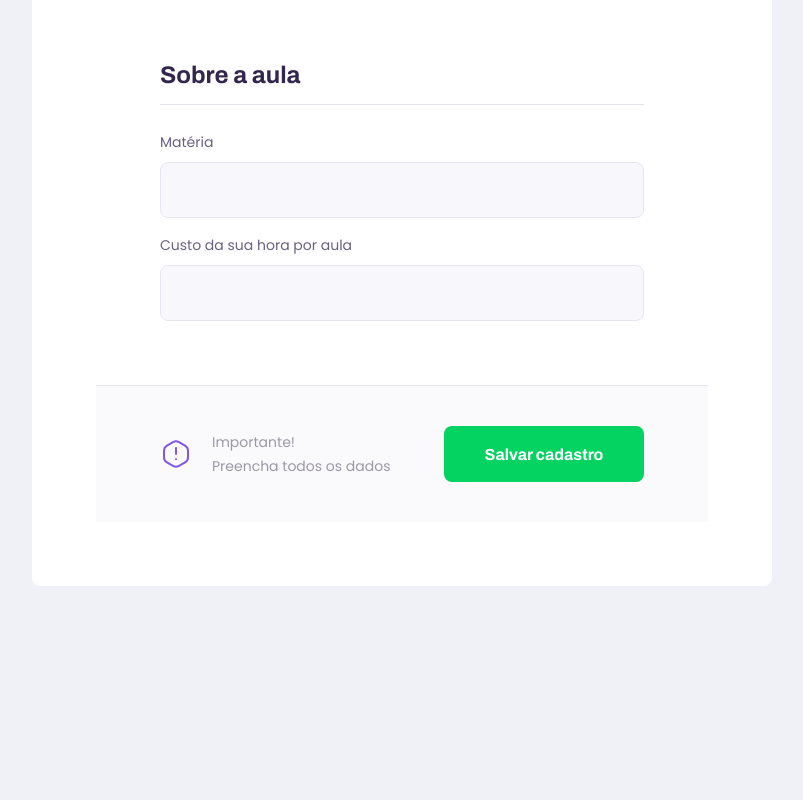
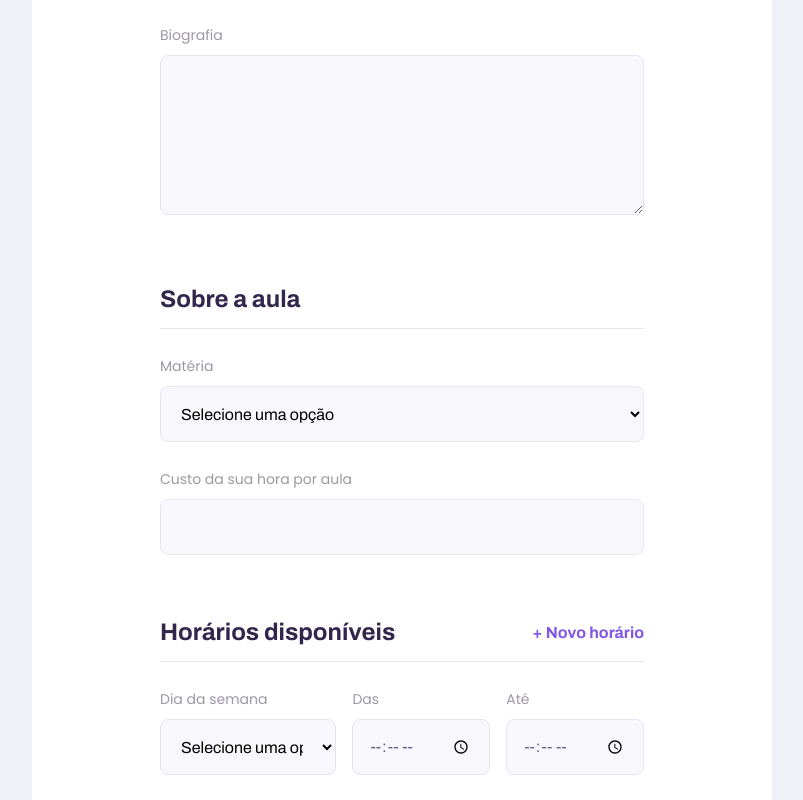
Before and after one commit to WardAndre/NextLevelWeek, a React (Create React App) app: page /give-classes in a window 1280 px wide. Shown: the part 800-1600 px from the top of the page, without its empty margins (238-1041 px from the left). Before the commit the page ends 1386 px from the top, so only its background shows below. Built offline with nearby package versions, Linux system fonts and the light colour scheme.

Commit message:
form fields done

```diff
--- /dev/null
+++ b/src/components/Select/index.tsx
@@ -0,0 +1,28 @@
+import React, {SelectHTMLAttributes} from 'react'
+import './styles.css'
+
+interface SelectProps extends SelectHTMLAttributes<HTMLSelectElement> {
+    name: string
+    label: string
+    options: Array<{
+        value: string
+        label: string
+    }>
+}
+
+const Select: React.FC<SelectProps> = ({label, name, options, ...rest}) => {
+    return (
+        <div className="select-block">
+            <label htmlFor={name}>{label}</label>
+            <select id={name} {...rest}>
+                <option value='' disabled selected hidden>Selecione uma opção</option>
+
+                {options.map(option => {
+                    return <option key={option.value} value={option.value}>{option.label}</option>
+                })}
+            </select>
+        </div>
+    )
+}
+
+export default Select
--- /dev/null
+++ b/src/components/Select/styles.css
@@ -0,0 +1,34 @@
+.select-block {
+    position: relative;
+}
+
+.select-block + .select-block{
+    margin-top: 1.4rem;
+}
+
+.select-block label {
+    font-size: 1.4rem;
+}
+
+.select-block select {
+    width: 100%;
+    height: 5.6rem;
+    margin-top: 0.8rem;
+    border-radius: 0.8rem;
+    background: var(--color-input-background);
+    border: 1px solid var(--color-line-in-white);
+    outline: 0;
+    padding: 0 1.6rem;
+    font: 1.6rem Archivo;
+}
+
+.select-block:focus-within::after {
+    width: calc(100% -3.2rem);
+    height: 2px;
+    content: '';
+    background: var(--color-primary-light);
+    position: absolute;
+    left: 1.6rem;
+    right: 1.6rem;
+    bottom: 0;
+}
--- /dev/null
+++ b/src/components/Textarea/index.tsx
@@ -0,0 +1,18 @@
+import React, {TextareaHTMLAttributes} from 'react'
+import './styles.css'
+
+interface TextareaProps extends TextareaHTMLAttributes<HTMLTextAreaElement> {
+    name: string
+    label: string
+}
+
+const Textarea: React.FC<TextareaProps> = ({label, name, ...rest}) => {
+    return (
+        <div className="textarea-block">
+            <label htmlFor={name}>{label}</label>
+            <textarea id={name} {...rest}/>
+        </div>
+    )
+}
+
+export default Textarea
--- /dev/null
+++ b/src/components/Textarea/styles.css
@@ -0,0 +1,36 @@
+.textarea-block {
+    position: relative;
+}
+
+.textarea-block + .textarea-block{
+    margin-top: 1.4rem;
+}
+
+.textarea-block label {
+    font-size: 1.4rem;
+}
+
+.textarea-block textarea {
+    width: 100%;
+    height: 16rem;
+    min-height: 8rem;
+    margin-top: 0.8rem;
+    border-radius: 0.8rem;
+    background: var(--color-input-background);
+    border: 1px solid var(--color-line-in-white);
+    outline: 0;
+    resize: vertical;
+    padding: 1.2rem 1.6rem;
+    font: 1.6rem Archivo;
+}
+
+.textarea-block:focus-within::after {
+    width: calc(100% -3.2rem);
+    height: 2px;
+    content: '';
+    background: var(--color-primary-light);
+    position: absolute;
+    left: 1.6rem;
+    right: 1.6rem;
+    bottom: 7px;
+}
--- a/src/pages/TeacherForm/index.tsx
+++ b/src/pages/TeacherForm/index.tsx
@@ -3,6 +3,8 @@ import PageHeader from '../../components/PageHeader';
 import './styles.css'
 import Input from '../../components/Input';
 import warningIcon from '../../assets/images/icons/warning.svg'
+import Textarea from '../../components/Textarea';
+import Select from '../../components/Select';
 
 function TeacherForm() {
     return (
@@ -18,12 +20,53 @@ function TeacherForm() {
                     <Input name="name" label="Nome completo" />
                     <Input name="avatar" label="Avatar" />
                     <Input name="whatsapp" label="WhatsApp" />
+                    <Textarea name="bio" label="Biografia" />
                 </fieldset>
 
                 <fieldset>
                     <legend>Sobre a aula</legend>
-                    <Input name="subject" label="Matéria" />
+                    <Select
+                        name="subject"
+                        label="Matéria"
+                        options={[
+                            {value: 'Artes', label: 'Artes'},
+                            {value: 'Biologia', label: 'Biologia'},
+                            {value: 'Educação física', label: 'Educação física'},
+                            {value: 'Física', label: 'Física'},
+                            {value: 'Geografia', label: 'Geografia'},
+                            {value: 'História', label: 'História'},
+                            {value: 'Matemática', label: 'Matemática'},
+                            {value: 'Português', label: 'Português'},
+                            {value: 'Química', label: 'Artes'},
+                        ]}
+                    />
                     <Input name="cost" label="Custo da sua hora por aula" />
+                </fieldset>
+
+                <fieldset>
+                    <legend>
+                        Horários disponíveis
+                        <button type="button">+ Novo horário</button>
+                    </legend>
+
+                    <div className="schedule-item">
+                    <Select
+                        name="week_day"
+                        label="Dia da semana"
+                        options={[
+                            {value: '0', label: 'Domingo'},
+                            {value: '1', label: 'Segunda-Feira'},
+                            {value: '2', label: 'Terça-Feira'},
+                            {value: '3', label: 'Quarta-Feira'},
+                            {value: '4', label: 'Quinta-Feira'},
+                            {value: '5', label: 'Sexta-Feira'},
+                            {value: '6', label: 'Sábado'},
+                        ]}
+                    />
+                    <Input name="from" label="Das" type="time" />
+                    <Input name="to" label="Até" type="time" />
+                    </div>
+
                 </fieldset>
 
                 <footer>
--- a/src/pages/TeacherForm/styles.css
+++ b/src/pages/TeacherForm/styles.css
@@ -36,6 +36,28 @@
     width: 100%;
     padding-bottom: 1.6rem;
     border-bottom: 1px solid var(--color-line-in-white);
+}
+
+#page-teacher-form main fieldset legend button {
+    background: none;
+    border: 0;
+    color: var(--color-primary);
+    font: 700 1.6rem Archivo;
+    cursor: pointer;
+    transition: color 0.2s;
+}
+
+#page-teacher-form main fieldset legend button:hover {
+    color: var(--color-primary-dark);
+}
+
+#page-teacher-form main fieldset .input-block + .textarea-block,
+#page-teacher-form main fieldset .select-block + .input-block {
+    margin-top: 2.4rem;
+}
+
+#page-teacher-form main label {
+    color: var(--color-text-complement);
 }
 
 #page-teacher-form main footer {
@@ -92,6 +114,16 @@
         padding: 0 6.4rem;
     }
 
+    #page-teacher-form main .schedule-item {
+        display: grid;
+        grid-template-columns: 2fr 1fr 1fr;
+        column-gap: 1.6rem;
+    }
+
+    #page-teacher-form main .schedule-item .input-block {
+        margin-top: 0 !important;
+    }
+
     #page-teacher-form main footer {
         padding: 4.0rem 6.4rem;
         display: flex;
--- a/src/pages/TeacherList/index.tsx
+++ b/src/pages/TeacherList/index.tsx
@@ -3,6 +3,7 @@ import './styles.css'
 import PageHeader from '../../components/PageHeader'
 import TeacherItem from '../../components/TeacherItem'
 import Input from '../../components/Input'
+import Select from '../../components/Select'
 
 
 function TeacherList() {
@@ -10,8 +11,34 @@ function TeacherList() {
         <div id="page-teacher-list" className="container">
            <PageHeader title="Estes são os proffys disponíveis.">
                <form id="search-teachers">
-                   <Input name="subject" label="Matéria" />
-                   <Input name="week_day" label="Dia da semana" />
+                    <Select
+                        name="subject"
+                        label="Matéria"
+                        options={[
+                            {value: 'Artes', label: 'Artes'},
+                            {value: 'Biologia', label: 'Biologia'},
+                            {value: 'Educação física', label: 'Educação física'},
+                            {value: 'Física', label: 'Física'},
+                            {value: 'Geografia', label: 'Geografia'},
+                            {value: 'História', label: 'História'},
+                            {value: 'Matemática', label: 'Matemática'},
+                            {value: 'Português', label: 'Português'},
+                            {value: 'Química', label: 'Artes'},
+                        ]}
+                    />
+                   <Select
+                        name="week_day"
+                        label="Dia da semana"
+                        options={[
+                            {value: '0', label: 'Domingo'},
+                            {value: '1', label: 'Segunda-Feira'},
+                            {value: '2', label: 'Terça-Feira'},
+                            {value: '3', label: 'Quarta-Feira'},
+                            {value: '4', label: 'Quinta-Feira'},
+                            {value: '5', label: 'Sexta-Feira'},
+                            {value: '6', label: 'Sábado'},
+                        ]}
+                    />
                    <Input type="time" name="time" label="Hora" />
                </form>
            </PageHeader>
--- a/src/pages/TeacherList/styles.css
+++ b/src/pages/TeacherList/styles.css
@@ -31,7 +31,8 @@
         bottom: -28px;
     }
 
-    #search-teachers .input-block + .input-block{
+    #search-teachers .input-block + .input-block,
+    #search-teachers .select-block + .select-block{
         margin-top: 0;
     }
 
```
